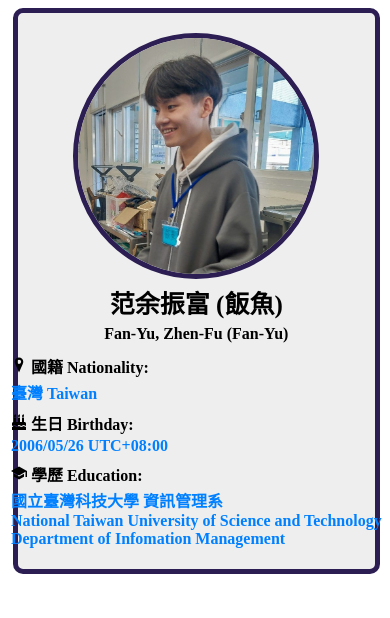
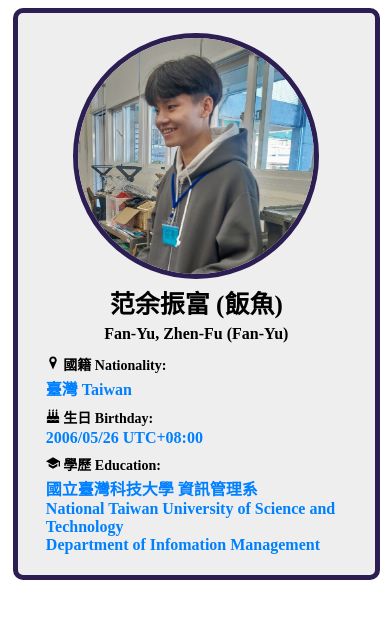
Before and after one commit to fanyuuu2006/fanyu-web, a Next.js app in the folder frontend/: page / in a window 390 px wide. Shown: the top 618 px of the page. Built offline with nearby package versions, Linux system fonts and the light colour scheme.

Commit message:
refactor: 允許 td 換行

```diff
--- a/frontend/src/components/ProfileDiv.jsx
+++ b/frontend/src/components/ProfileDiv.jsx
@@ -44,10 +44,9 @@ function TableData({ isValue, children, ...props }) {
       style={{
         display: "block",
         color: isValue ? "#0080FF" : "#000000",
-        fontSize: "16px",
+        fontSize: isValue? "16px" : "14px",
         fontWeight: "bold",
-        marginTop: isValue ? "0px" : "5px",
-        whiteSpace: "nowrap",
+        marginTop: isValue ? "0px" : "5px"
       }}
       {...props}
     >
--- a/frontend/src/styles/Profile.css
+++ b/frontend/src/styles/Profile.css
@@ -26,7 +26,7 @@
         height: auto;
     }
 
-    .ProfileDiv > table > td{
-        font-size: 14px;
+    .ProfileDiv > table{
+        width: 90%;
     }
 }
```
